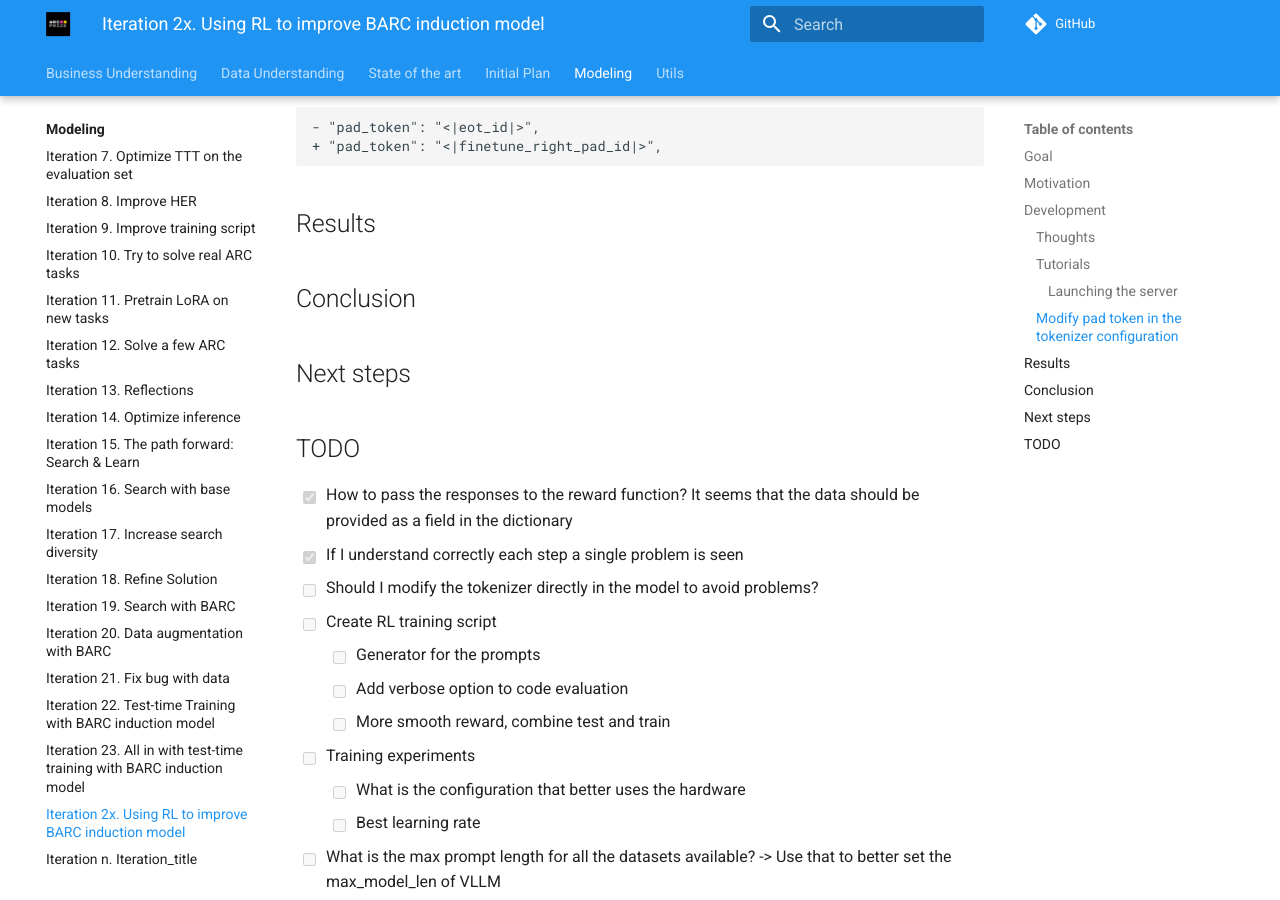
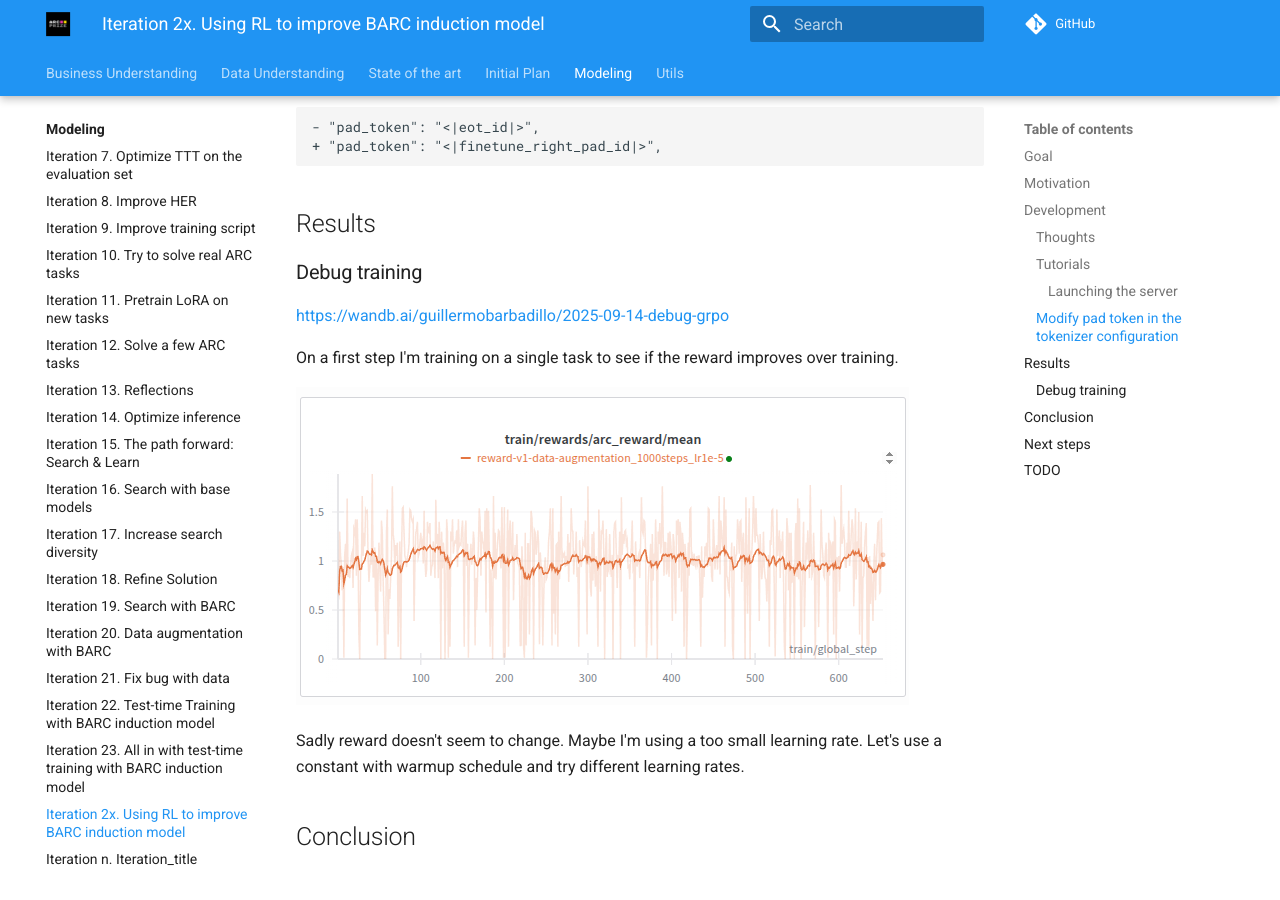
Before and after one commit to ironbar/arc25, an MkDocs documentation site: the page built from docs/modeling/Iteration_24_RL_BARC.md, in a window 1280 px wide and 900 px high, scrolled down 2171 px. Built offline with MkDocs 1.6.1 and Material for MkDocs 9.7.7, drawn with Linux system fonts in a browser that asks for light colours; comment, search, counter and statistics services are not loaded.

Commit message:
decided to try with constant learning rate

```diff
--- a/docs/modeling/Iteration_24_RL_BARC.md
+++ b/docs/modeling/Iteration_24_RL_BARC.md
@@ -90,6 +90,17 @@ Simply replace the following line on `Llama-3.1-ARC-Potpourri-Induction-8B/token
 
 ## Results
 
+### Debug training
+
+<https://wandb.ai/guillermobarbadillo/2025-09-14-debug-grpo>
+
+On a first step I'm training on a single task to see if the reward improves over training.
+
+![alt text](res/1757909812849_image.png)
+
+Sadly reward doesn't seem to change. Maybe I'm using a too small learning rate. Let's use a
+constant with warmup schedule and try different learning rates.
+
 ## Conclusion
 
 ## Next steps
```
Also changed, not shown: docs/modeling/res/1757909812849_image.png (added).
